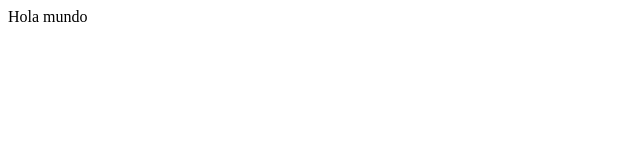
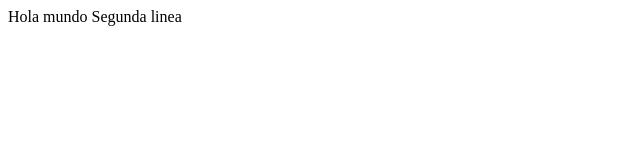
Before and after one commit to SETA48/TiendaSJC, a plain HTML site: page index.html in a window 1280 px wide. Shown: the whole page, without its empty margins (0-640 px from the left). Drawn offline with Linux system fonts and the light colour scheme.

Commit message:
trabaje en el archivo index y agregue otra linea

```diff
--- a/index.html
+++ b/index.html
@@ -8,5 +8,6 @@
 </head>
 <body>
     Hola mundo
+    Segunda linea
 </body>
 </html>
```
